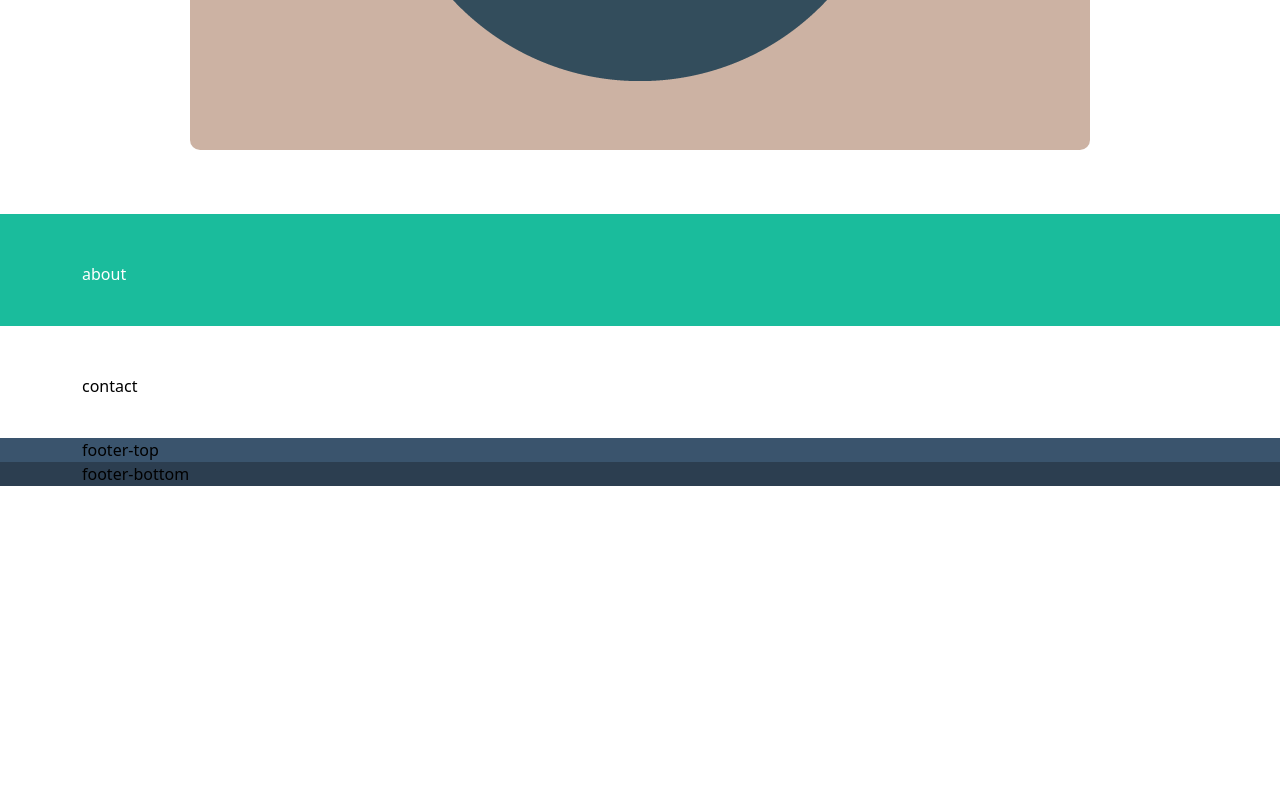
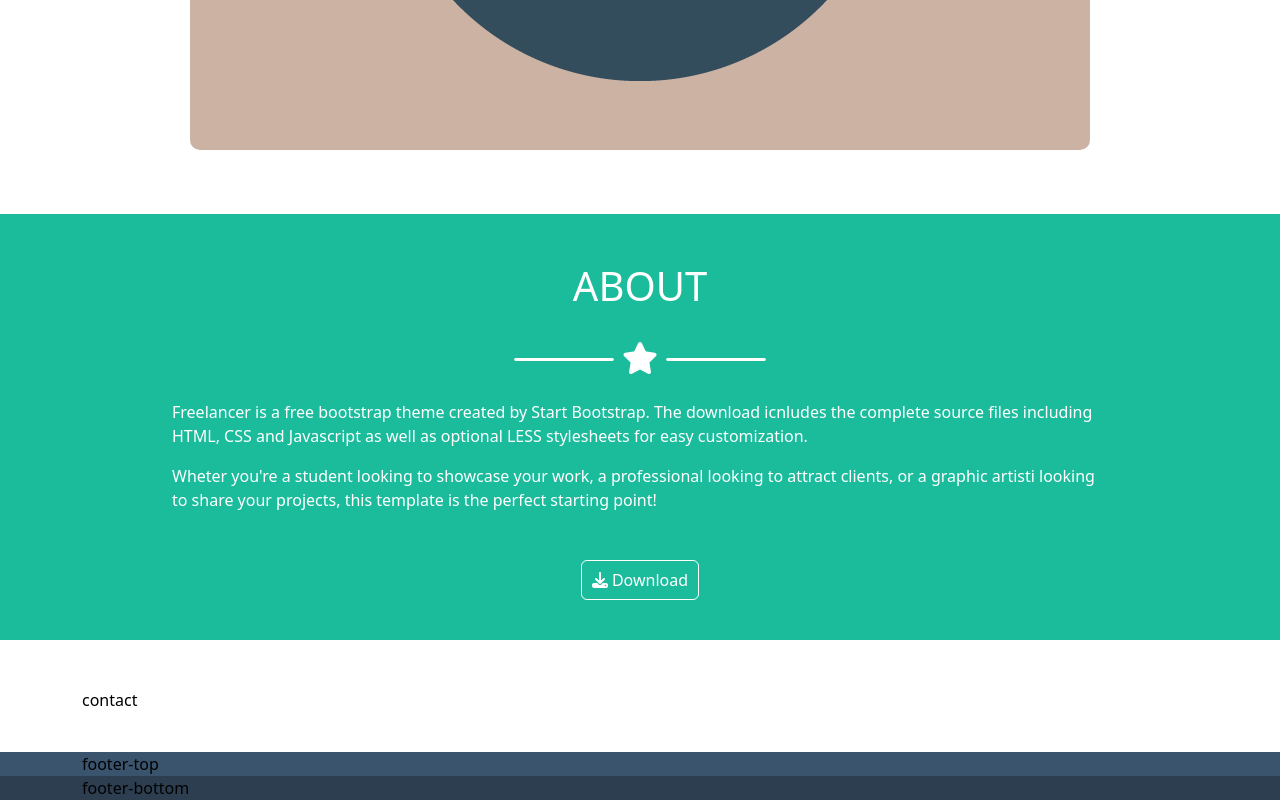
Before and after one commit to Roberta-Colombo/html-css-bootstrap-freelancer, a plain HTML site: page index.html in a window 1280 px wide. Shown: the part 4702-5502 px from the top of the page. Before the commit the page ends 5188 px from the top, so only its background shows below. Drawn offline with nearby package versions, Linux system fonts and the light colour scheme.

Commit message:
Aggiunta section about

```diff
--- a/css/style.css
+++ b/css/style.css
@@ -60,6 +60,8 @@ header {
 
 /* Style main */
 
+/* portfolio */
+
 .bg-green {
     background-color: var(--emerald);
     color: var(--white);
@@ -83,7 +85,7 @@ section {
 
 .line {
     border: 1px solid;
-    width: 20%;
+    width: 100px;
     height: 3px;
     border-radius: 5px;
 }
@@ -133,3 +135,19 @@ section {
     font-size: 4rem;
     color: var(--white);
 }
+
+/* about */
+#about button {
+    border: 1px solid var(--white);
+    background-color: transparent;
+    padding: 7px 10px;
+    margin-top: 2rem;
+}
+
+.rounded {
+    border-radius: 5px;
+}
+
+#about button:hover {
+    opacity: 0.8;
+}
--- a/index.html
+++ b/index.html
@@ -112,8 +112,25 @@
         </section>
 
         <section id="about" class="bg-green">
-            <div class="container">
-                about
+            <div class="container w-75">
+                <div class="row">
+                    <div class="col-auto">
+                        <h1 class="text-center">ABOUT</h1>
+                        <div class="star-deco d-flex justify-content-center align-items-center py-4">
+                            <div class="line bg-white"></div>
+                            <div><i class="fa-solid fa-star px-2"></i></div>
+                            <div class="line bg-white"></div>
+                        </div>
+
+                        <div class="text-left">
+                            <p>Freelancer is a free bootstrap theme created by Start Bootstrap. The download icnludes the complete source files including HTML, CSS and Javascript as well as optional LESS stylesheets for easy customization.</p>
+
+                            <p>Wheter you're a student looking to showcase your work, a professional looking to attract clients, or a graphic artisti looking to share your projects, this template is the perfect starting point!</p>
+                        </div>
+                        <div class="text-center">
+                            <button class="rounded my-text"><i class="pe-1 fa-solid fa-download"></i>Download</button>
+                        </div>
+                    </div>
             </div>
         </section>
 
```
